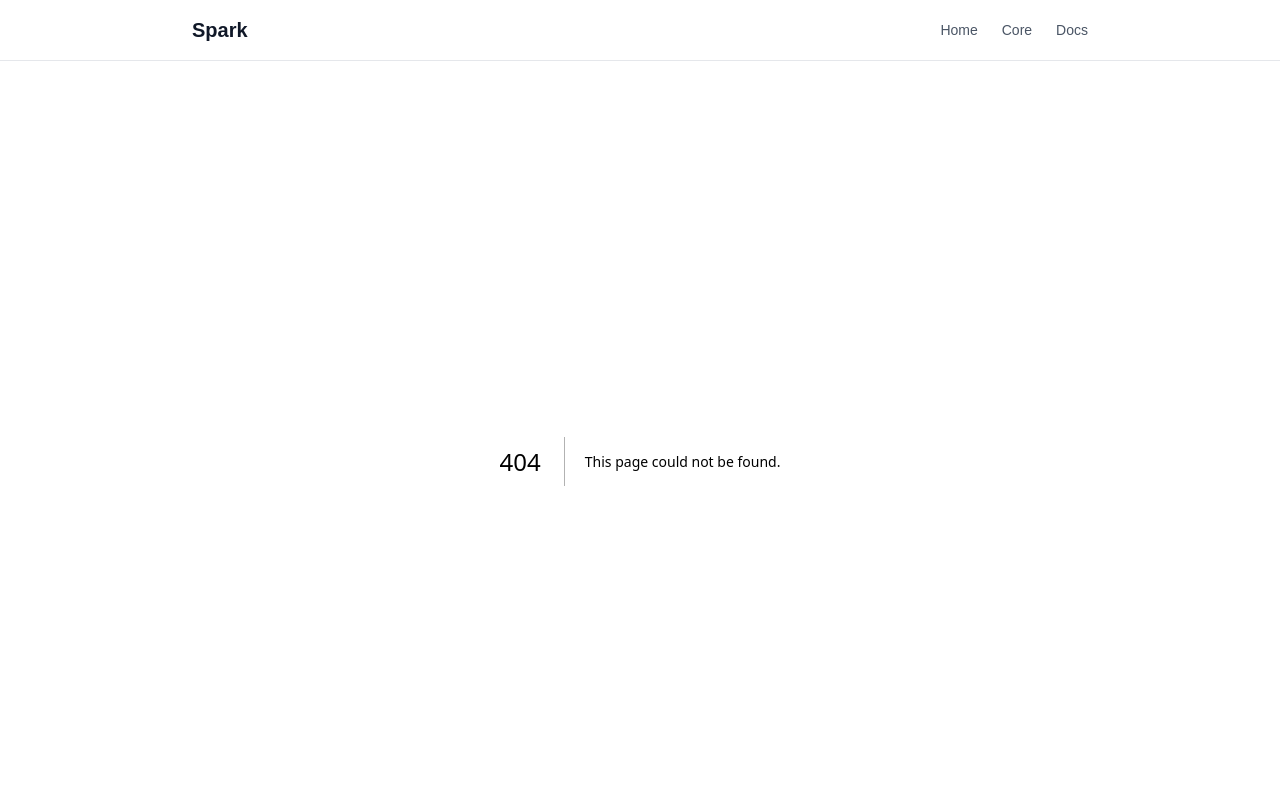
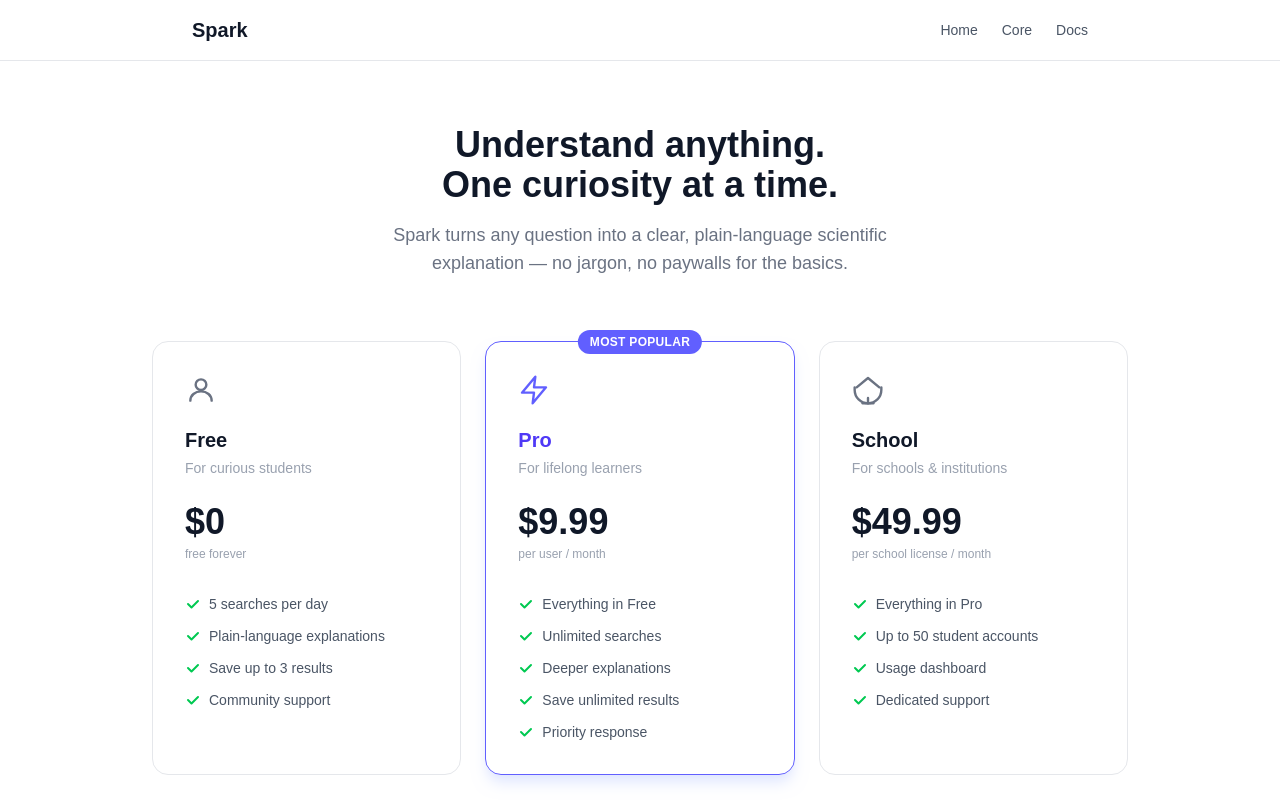
Before and after one commit to jdiego-cloud/spark, a Next.js app: page /product in a window 1280 px wide. Before the commit this address had no page. Shown: the top 800 px of the page. Built offline with nearby package versions, Linux system fonts and the light colour scheme.

Commit message:
Add /product page with tier feature map

```diff
--- /dev/null
+++ b/app/product/page.tsx
@@ -0,0 +1,161 @@
+import type { Metadata } from 'next'
+
+export const metadata: Metadata = {
+  title: 'Product — Spark',
+  description: 'Understand anything, one curiosity at a time. See what Spark offers across Free, Pro, and School plans.',
+}
+
+const tiers = [
+  {
+    icon: (
+      <svg xmlns="http://www.w3.org/2000/svg" viewBox="0 0 24 24" fill="none" stroke="currentColor" strokeWidth={1.8} strokeLinecap="round" strokeLinejoin="round" className="w-8 h-8 text-gray-500">
+        <circle cx="12" cy="8" r="4" />
+        <path d="M4 20c0-4 3.6-7 8-7s8 3 8 7" />
+      </svg>
+    ),
+    name: 'Free',
+    badge: null,
+    target: 'For curious students',
+    price: '$0',
+    period: 'free forever',
+    features: [
+      '5 searches per day',
+      'Plain-language explanations',
+      'Save up to 3 results',
+      'Community support',
+    ],
+    highlight: false,
+  },
+  {
+    icon: (
+      <svg xmlns="http://www.w3.org/2000/svg" viewBox="0 0 24 24" fill="none" stroke="currentColor" strokeWidth={1.8} strokeLinecap="round" strokeLinejoin="round" className="w-8 h-8 text-indigo-500">
+        <path d="M13 2L3 14h9l-1 8 10-12h-9l1-8z" />
+      </svg>
+    ),
+    name: 'Pro',
+    badge: 'MOST POPULAR',
+    target: 'For lifelong learners',
+    price: '$9.99',
+    period: 'per user / month',
+    features: [
+      'Everything in Free',
+      'Unlimited searches',
+      'Deeper explanations',
+      'Save unlimited results',
+      'Priority response',
+    ],
+    highlight: true,
+  },
+  {
+    icon: (
+      <svg xmlns="http://www.w3.org/2000/svg" viewBox="0 0 24 24" fill="none" stroke="currentColor" strokeWidth={1.8} strokeLinecap="round" strokeLinejoin="round" className="w-8 h-8 text-gray-500">
+        <path d="M22 10v2a10 10 0 0 1-20 0v-2" />
+        <path d="M12 22v-4" />
+        <path d="M8 22h8" />
+        <path d="M3.5 10L12 3l8.5 7" />
+      </svg>
+    ),
+    name: 'School',
+    badge: null,
+    target: 'For schools & institutions',
+    price: '$49.99',
+    period: 'per school license / month',
+    features: [
+      'Everything in Pro',
+      'Up to 50 student accounts',
+      'Usage dashboard',
+      'Dedicated support',
+    ],
+    highlight: false,
+  },
+]
+
+const trustPoints = [
+  'Plain language',
+  'Always free tier',
+  'Built on Next.js',
+  'No jargon, ever',
+]
+
+export default function ProductPage() {
+  return (
+    <div className="max-w-5xl mx-auto px-6 py-16">
+
+      {/* Hero */}
+      <section className="text-center mb-16">
+        <h1 className="text-4xl font-bold text-gray-900 mb-4">
+          Understand anything.<br className="hidden sm:block" /> One curiosity at a time.
+        </h1>
+        <p className="text-gray-500 text-lg max-w-xl mx-auto">
+          Spark turns any question into a clear, plain-language scientific explanation — no jargon, no paywalls for the basics.
+        </p>
+      </section>
+
+      {/* Tier cards */}
+      <section className="grid grid-cols-1 sm:grid-cols-3 gap-6 mb-16">
+        {tiers.map((tier) => (
+          <div
+            key={tier.name}
+            className={`relative flex flex-col rounded-2xl p-8 border ${
+              tier.highlight
+                ? 'border-indigo-500 shadow-lg shadow-indigo-100'
+                : 'border-gray-200'
+            }`}
+          >
+            {/* Badge */}
+            {tier.badge && (
+              <span className="absolute -top-3 left-1/2 -translate-x-1/2 bg-indigo-500 text-white text-xs font-bold px-3 py-1 rounded-full tracking-wide">
+                {tier.badge}
+              </span>
+            )}
+
+            {/* Icon */}
+            <div className="mb-5">{tier.icon}</div>
+
+            {/* Name + target */}
+            <h2 className={`text-xl font-bold mb-1 ${tier.highlight ? 'text-indigo-600' : 'text-gray-900'}`}>
+              {tier.name}
+            </h2>
+            <p className="text-sm text-gray-400 mb-6">{tier.target}</p>
+
+            {/* Price */}
+            <div className="mb-8">
+              <span className="text-4xl font-extrabold text-gray-900">{tier.price}</span>
+              <p className="text-xs text-gray-400 mt-1">{tier.period}</p>
+            </div>
+
+            {/* Features */}
+            <ul className="space-y-3 flex-1">
+              {tier.features.map((f) => (
+                <li key={f} className="flex items-start gap-2 text-sm text-gray-600">
+                  <svg className="w-4 h-4 text-green-500 mt-0.5 shrink-0" viewBox="0 0 16 16" fill="none" stroke="currentColor" strokeWidth={2} strokeLinecap="round" strokeLinejoin="round">
+                    <path d="M3 8l3.5 3.5L13 5" />
+                  </svg>
+                  {f}
+                </li>
+              ))}
+            </ul>
+          </div>
+        ))}
+      </section>
+
+      {/* Footer identity band */}
+      <section className="border border-gray-100 rounded-2xl bg-gray-50 px-8 py-10 text-center">
+        <p className="text-gray-700 font-medium text-lg mb-6">
+          Built for curious minds. Powered by clear science.
+        </p>
+        <div className="flex flex-wrap justify-center gap-4">
+          {trustPoints.map((point) => (
+            <span
+              key={point}
+              className="text-sm text-gray-500 border border-gray-200 bg-white rounded-full px-4 py-1.5"
+            >
+              {point}
+            </span>
+          ))}
+        </div>
+      </section>
+
+    </div>
+  )
+}
```
